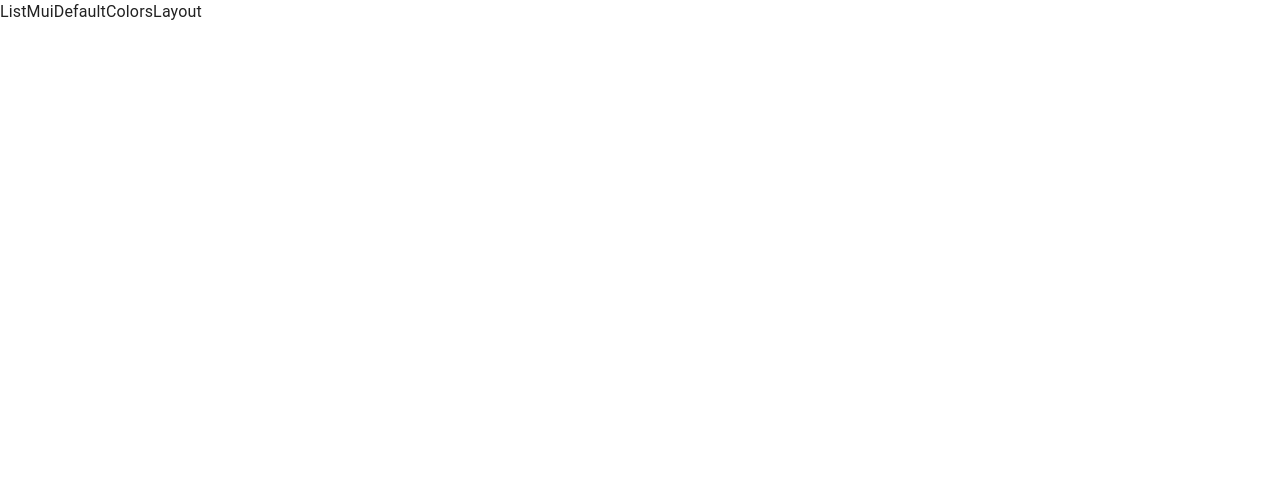
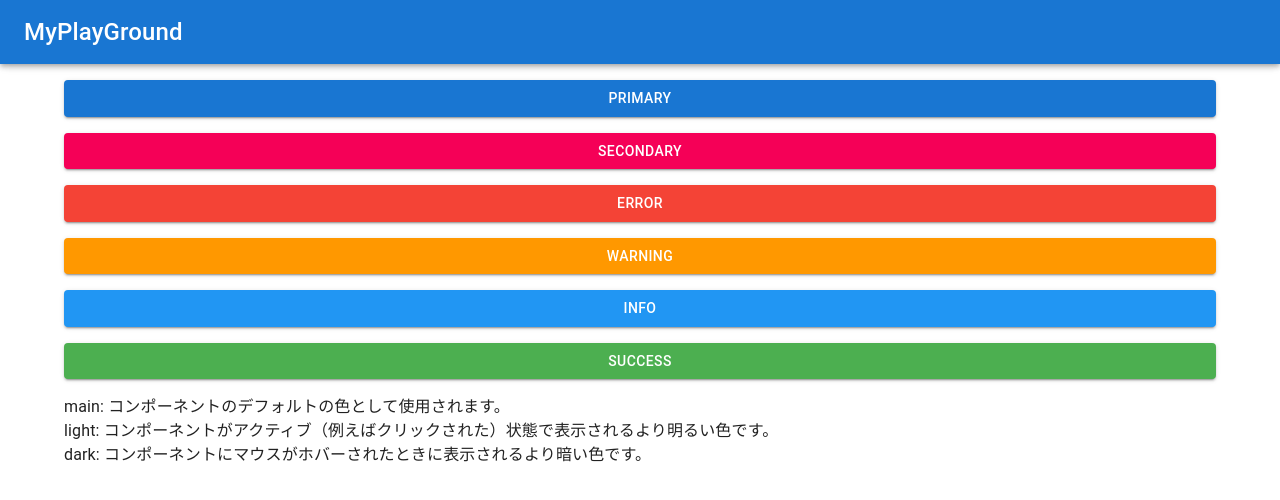
Before and after one commit to YsAoki/myPlaygrounds, a React (Vite) app: page /list in a window 1280 px wide. Both pictures are taken after a click on the button "移動". Shown: the top 500 px of the page. Built offline with nearby package versions, Linux system fonts and the light colour scheme; no server answers.

Commit message:
muiButtonColorListPAgeの追加

```diff
--- a/src/components/templates/ListMuiDefaultColorsLayout/index.tsx
+++ b/src/components/templates/ListMuiDefaultColorsLayout/index.tsx
@@ -1,7 +1,32 @@
+import { Container } from "@mui/material";
 import { FC } from "react";
+import CContainedButton from "../../atoms/CContaiendButton";
+import Header from "../../organisms/Header";
+import { SFlexBox } from "./style";
 
 const ListMuiDefaultColorsLayout: FC = () => {
-  return <div>ListMuiDefaultColorsLayout</div>;
+  const COLORS_ARR = ["primary", "secondary", "error", "warning", "info", "success"];
+
+  return (
+    <>
+      <Header />
+      <Container>
+        <SFlexBox>
+          {COLORS_ARR.map((item, index) => (
+            // @ts-ignore
+            <CContainedButton key={index} color={item}>
+              {item}
+            </CContainedButton>
+          ))}
+        </SFlexBox>
+        <ul>
+          <li>main: コンポーネントのデフォルトの色として使用されます。</li>
+          <li>light: コンポーネントがアクティブ（例えばクリックされた）状態で表示されるより明るい色です。</li>
+          <li>dark: コンポーネントにマウスがホバーされたときに表示されるより暗い色です。</li>
+        </ul>
+      </Container>
+    </>
+  );
 };
 
 export default ListMuiDefaultColorsLayout;
--- a/src/components/templates/ListMuiDefaultColorsLayout/style.ts
+++ b/src/components/templates/ListMuiDefaultColorsLayout/style.ts
@@ -0,0 +1,8 @@
+import { Box, styled } from "@mui/material";
+
+export const SFlexBox = styled(Box)`
+  display: flex;
+  flex-direction: column;
+  gap: 16px;
+  padding: 16px 0;
+`
--- a/src/theme/theme.ts
+++ b/src/theme/theme.ts
@@ -9,9 +9,9 @@ const theme = createTheme({
       contrastText: '#ffffff',
     },
     secondary: {
-      main: '#dc004e',
-      light: '#439889',
-      dark: '#02675b',
+      main: '#f50057',
+      light: '#ff4081',
+      dark: '#c51162',
       contrastText: '#ffffff',
     },
     error: {
```
